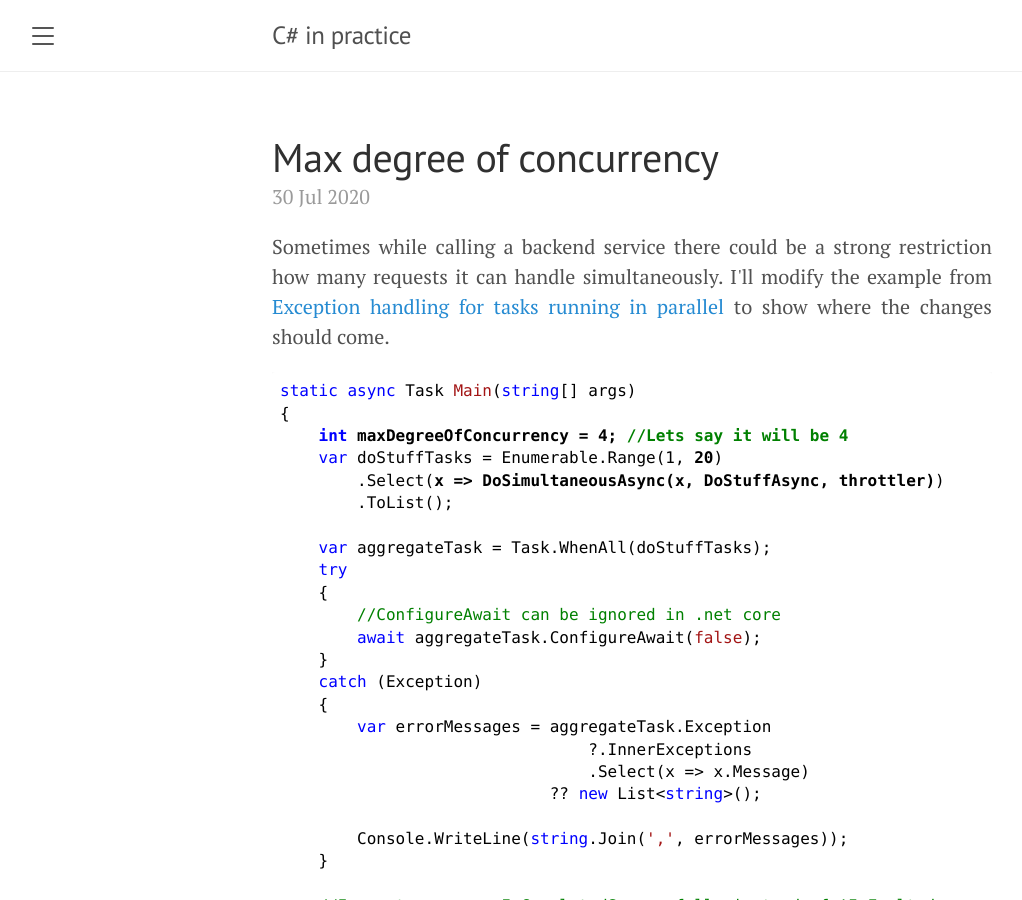
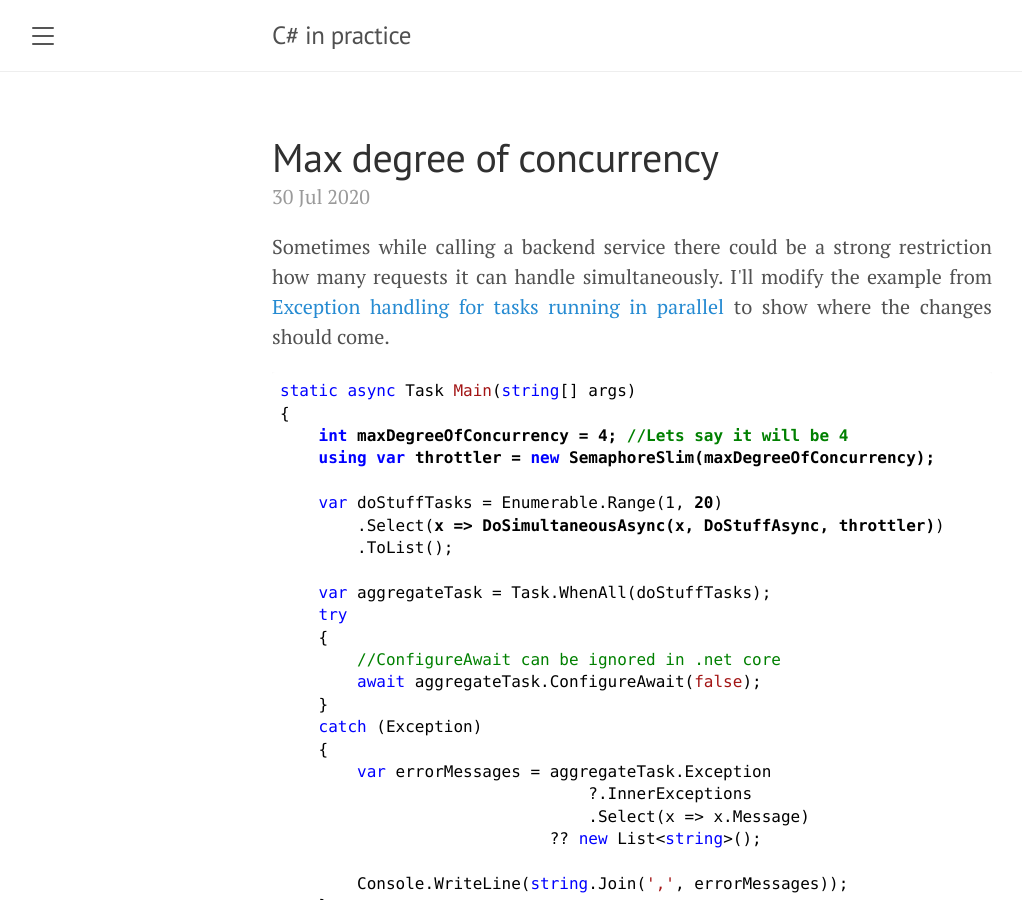
Before and after one commit to akovanev/kovanev.github.io, a Jekyll site: the page built from _posts/2020-07-30-Max-degree-of-concurrency.md, in a window 1280 px wide and 900 px high. Shown: the whole window, without its empty margins (8-1030 px from the left). Built offline with Jekyll 4.4.1, drawn with Linux system fonts in a browser that asks for light colours.

Commit message:
Code fix

```diff
--- a/_posts/2020-07-30-Max-degree-of-concurrency.md
+++ b/_posts/2020-07-30-Max-degree-of-concurrency.md
@@ -8,6 +8,8 @@ title: Max degree of concurrency
 <pre><code class="C#">static async Task Main(string[] args)
 {
     <b>int maxDegreeOfConcurrency = 4; //Lets say it will be 4</b>
+    <b>using var throttler = new SemaphoreSlim(maxDegreeOfConcurrency);</b>
+
     var doStuffTasks = Enumerable.Range(1, <b>20</b>)
         .Select(<b>x => DoSimultaneousAsync(x, DoStuffAsync, throttler)</b>)
         .ToList();
```
